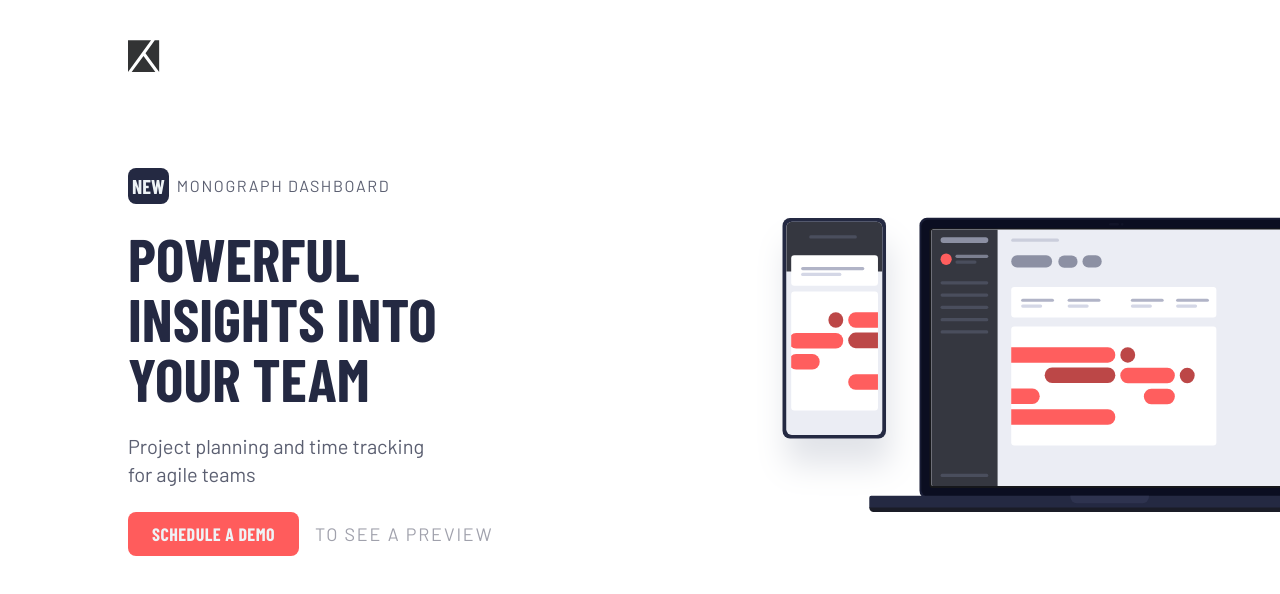
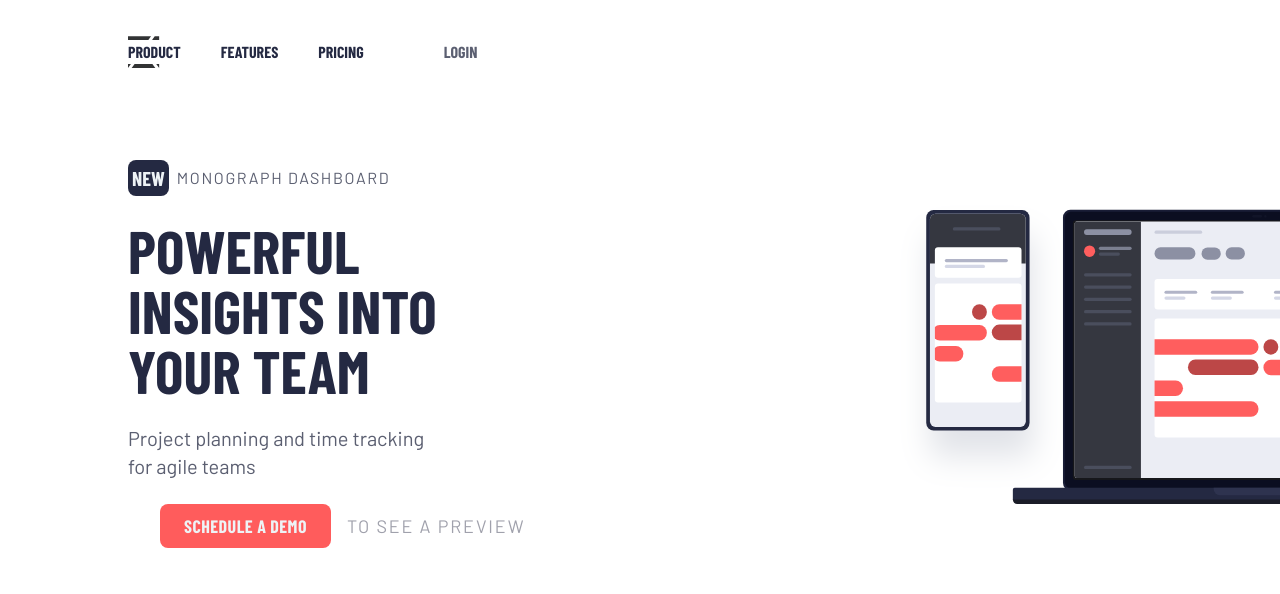
Before and after one commit to NikaBotchorishvili/project-tracking-intro, a React (Vite) app: page / in a window 1280 px wide. Shown: the top 594 px of the page. Built offline with nearby package versions, Linux system fonts and the light colour scheme; the HTML template or start-up script is replaced by a standard one.

Commit message:
perfected responsiveness

```diff
--- a/src/components/Header.tsx
+++ b/src/components/Header.tsx
@@ -5,17 +5,23 @@
 	const [toggled, setToggled] = useState(false);
 
 	return (
-		<header className="flex w-[80vw] relative justify-between items-center mx-auto mt-10 overflow-x-hidden ">
-			<div>
+		<header className="flex w-[80vw]  justify-between items-center mx-auto mt-10 overflow-x-hidden">
+			<div className="fixed">
 				<img src="/logo.svg" alt="" />
 			</div>
 			<motion.nav
-				initial={{ top: -200, opacity: 0 }}
+				initial={{ top: -200, opacity: "var(--opacity-from)" }}
 				animate={{
-					top: toggled ? 100 : -200 ,
-					opacity: toggled? 1: 0,
+					top: toggled ? 100 : -200,
+					opacity: toggled
+						? "var(--opacity-to)"
+						: "var(--opacity-from)",
 				}}
-				className="flex flex-col md:flex-row md:h-fit bg-white p-8 md:p-0 md:bg-none shadow-2xl w-[90vw] md:w-fit left-1/2 -translate-x-1/2 top-20  md:translate-x-0 fixed md:static md:gap-x-20 items-center gap-y-8 text-center"
+				className="flex flex-col md:flex-row md:h-fit bg-white p-8 md:p-0 md:bg-none shadow-2xl w-[90vw] md:w-fit left-1/2 -translate-x-1/2 top-20  md:translate-x-0 fixed z-50  md:static md:gap-x-20 items-center gap-y-8 text-center
+				[--opacity-from:0%]
+				[--opacity-to:100%]
+				md:[--opacity-from:100%]
+				md:[--opacity-to:100%]"
 			>
 				<ul className="flex md:flex-row md:w-fit w-[200px] flex-col gap-y-5 md:gap-x-10">
 					<li>
@@ -52,7 +58,7 @@
 			</motion.nav>
 			<img
 				src={toggled ? "icon-close.svg" : "icon-hamburger.svg"}
-				className="w-[20px] h-[20px] md:hidden z-50"
+				className="w-[20px] h-[20px] md:hidden z-50 fixed right-10"
 				alt=""
 				onClick={() => setToggled((prev) => !prev)}
 			/>
--- a/src/components/Home/index.tsx
+++ b/src/components/Home/index.tsx
@@ -1,7 +1,7 @@
 function Home() {
 	return (
-		<main className="flex md:flex-row flex-col-reverse mt-24 w-[80vw] justify-between mx-auto items-center">
-			<section className="flex flex-col gap-y-6  ">
+		<main className="flex md:flex-row flex-col-reverse mt-24 w-[80vw] gap-y-20 justify-between mx-auto items-center">
+			<section className="flex flex-col gap-y-6">
 				<h3 className=" flex gap-x-2 items-center">
 					<mark className="text-xl bg-veryDarkBlue text-lightGrayishBlue p-1 rounded-lg font-bold font-barlowCondensed">
 						NEW
@@ -17,17 +17,17 @@
 					Project planning and time tracking for agile teams
 				</p>
 
-				<div className="flex gap-x-4 items-center">
-					<button className="text-lightGrayishBlue bg-red font-bold font-barlowCondensed rounded-lg text-lg tracking-wide px-6 py-2 hover:bg-opacity-80">
+				<div className="flex gap-x-4 items-center mx-auto">
+					<button className="text-lightGrayishBlue bg-red font-bold font-barlowCondensed rounded-lg sm:text-lg tracking-wide px-6 py-2 hover:bg-opacity-80">
 						SCHEDULE A DEMO
 					</button>
-					<small className="tracking-widest text-grayishBlue text-lg ">
+					<small className="tracking-widest text-grayishBlue sm:text-lg  ">
 						TO SEE A PREVIEW
 					</small>
 				</div>
 			</section>
-			<section className="md:relative md:translate-x-1/3">
-				<img src="illustration-devices.svg" className=" h-[300px]  " alt="" />
+			<section className="relative -right-[80px] md:-right-1/3">
+				<img src="illustration-devices.svg" className="w-max h-[200px] md:h-[300px] md:w-max " alt="" />
 			</section>
 		</main>
 	);
```
